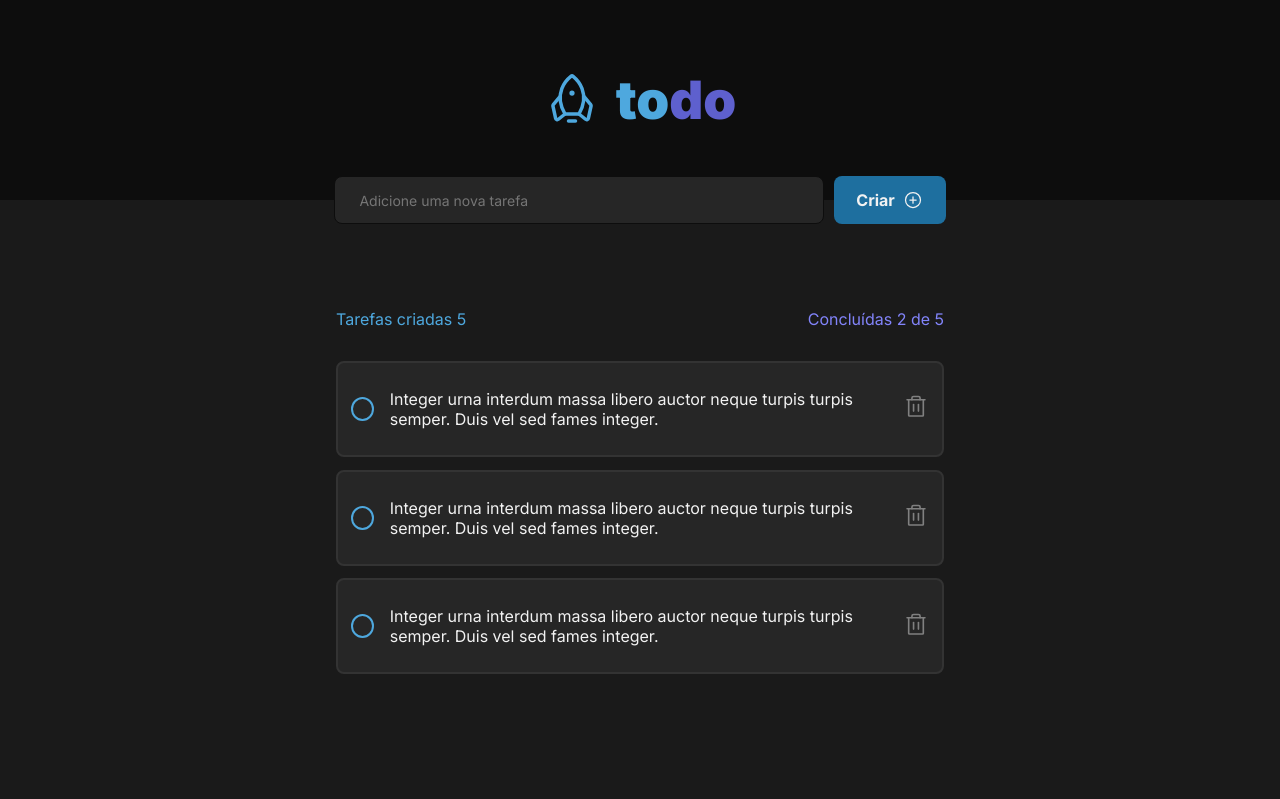
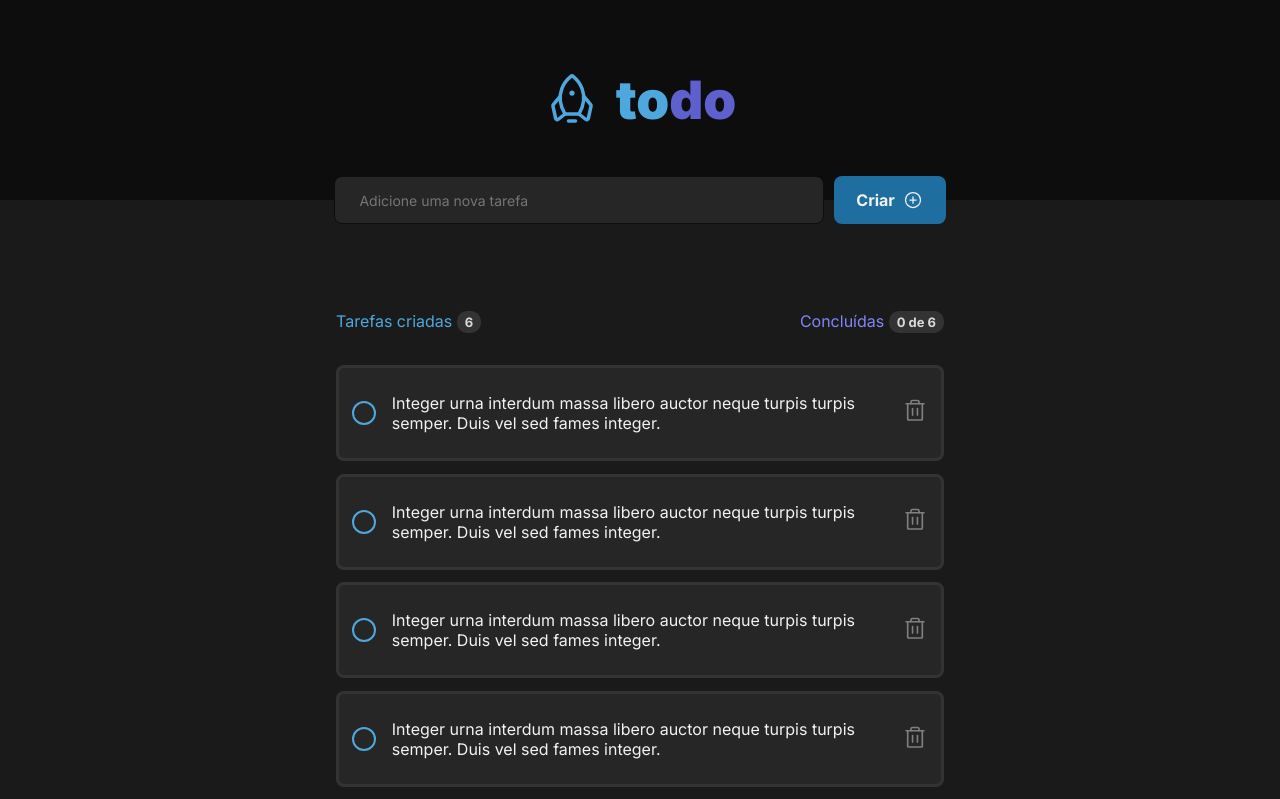
Before and after one commit to juninho-Oliveira/Desafio-01---Praticando-os-conceitos-do-ReactJS, a React (Vite) app in the folder desafio-01/: page / in a window 1280 px wide. Shown: the top 799 px of the page. Built offline with nearby package versions, Linux system fonts and the light colour scheme.

Commit message:
adicionando logica

```diff
--- a/desafio-01/index.html
+++ b/desafio-01/index.html
@@ -1,5 +1,5 @@
 <!doctype html>
-<html lang="en">
+<html lang="pt-br">
   <head>
     <meta charset="UTF-8" />
 
--- a/desafio-01/src/App.tsx
+++ b/desafio-01/src/App.tsx
@@ -1,6 +1,6 @@
 import { Header } from './components/Header'
 import { NewTask } from './components/NewTask'
-import { Task } from './components/Task'
+
 
 import styles from './App.module.css'
 import './global.css'
@@ -12,7 +12,6 @@ export function App() {
     <div className={styles.mainContent}>
       <Header />
       <NewTask />
-      <Task />
     </div>
   )
 }
--- a/desafio-01/src/components/NewTask.tsx
+++ b/desafio-01/src/components/NewTask.tsx
@@ -1,14 +1,40 @@
 import { PlusCircle } from "phosphor-react";
 import styles from './NewTask.module.css'
+import { useState } from "react";
+import { Task } from './Task'
+
+export function NewTask() {
+
+    const [valor, setValor] = useState<string>('')
+
+    function handleInputChange(event: React.ChangeEvent<HTMLInputElement>) {
+        setValor(event.target.value);
+    }
+
+    function handleNewTaskList() {
+        alert(`Valor do input: ${valor}`);
+        setValor('');
+    }
+
+    return (
+        <>
+        <div className={styles.contentNewTask}>
+
+            <input
+            type="text"
+            placeholder="Adicione uma nova tarefa"
+            value={valor}
+            onChange={handleInputChange} />
+
+            <button
+                type='submit'
+                onClick={handleNewTaskList}>
+                Criar <PlusCircle size={20} />
+            </button>
+        </div>
+        <Task />
+        </>
 
 
-export function NewTask() {
-    return (
-        <div className={styles.contentNewTask}>
-
-            <input placeholder="Adicione uma nova tarefa" />
-
-            <button>Criar <PlusCircle size={20} /></button>
-        </div>
     )
 }
--- a/desafio-01/src/components/Task.module.css
+++ b/desafio-01/src/components/Task.module.css
@@ -20,14 +20,24 @@
     display: flex;
     align-items: center;
     justify-content: space-between;
+    height: 1.5rem;
 }
 
 .mainContent .info p {
     color: var( --Blue);
 }
 
-.mainContent .info span {
-    color: var(--Purple);
+.mainContent .info p span {
+    color: var(--gray-200);
+    background-color: var(--gray-400);
+    border-radius: 10px;
+    padding: 3px 8px;
+    font-size: 13px;
+    font-weight: bold;
+}
+
+.mainContent .info .roxo {
+    color: var(--Purple)
 }
 
 .mainContent .listContent {
--- a/desafio-01/src/components/Task.tsx
+++ b/desafio-01/src/components/Task.tsx
@@ -1,22 +1,82 @@
+
+import { useState } from 'react';
 import styles from './Task.module.css'
 import { TaskList } from './TaskList'
 
 
+interface Task {
+    id: number;
+    task: string;
+}
+
+
 export function Task() {
+
+    const [quantidadeCheck, setQuantidadeCheck] = useState<number>(0);
+
+    const listaDeTarefas: Task[] = [
+        {
+            id: 1,
+            task: 'Integer urna interdum massa libero auctor neque turpis turpis semper. Duis vel sed fames integer.'
+        },
+        {
+            id: 2,
+            task: 'Integer urna interdum massa libero auctor neque turpis turpis semper. Duis vel sed fames integer.'
+        },
+        {
+            id: 3,
+            task: 'Integer urna interdum massa libero auctor neque turpis turpis semper. Duis vel sed fames integer.'
+        },
+        {
+            id: 4,
+            task: 'Integer urna interdum massa libero auctor neque turpis turpis semper. Duis vel sed fames integer.'
+        },
+        {
+            id: 5,
+            task: 'Finalizar desafio da Rocketseat.'
+        },
+        {
+            id: 6,
+            task: 'Finalizar desafio da Rocketseat.'
+        },
+
+
+
+    ]
+
+    const quantidadeDeTarefas = listaDeTarefas.length
+
+    const handleTaskCheckChange = (isChecked: boolean) => {
+        setQuantidadeCheck(prev => isChecked ? prev + 1 : prev - 1);
+
+    };
+
+    const remover = () => {
+        alert('I am the father! ')
+    }
+
+
     return (
         <main className={styles.mainContent}>
 
             <div className={styles.content}>
 
                 <section className={styles.info}>
-                    <p>Tarefas criadas 5</p>
-                    <span>Concluídas 2 de 5</span>
+                    <p>Tarefas criadas <span>{quantidadeDeTarefas}</span></p>
+                    <p className={styles.roxo}>Concluídas <span>{`${quantidadeCheck} de ${quantidadeDeTarefas}`}</span></p>
                 </section>
 
                 <section className={styles.listContent}>
-                    < TaskList />
-                    < TaskList />
-                    < TaskList />
+
+                    {listaDeTarefas.map(task => {
+                        return (
+                            <TaskList
+                                tarefa={task.task}
+                                key={task.id}
+                                onCheckChange={handleTaskCheckChange}
+                                remover={remover}/>
+                        )
+                    })}
                 </section>
 
             </div>
--- a/desafio-01/src/components/TaskList.tsx
+++ b/desafio-01/src/components/TaskList.tsx
@@ -1,22 +1,46 @@
 import { Trash } from "phosphor-react"
-
+import { useState } from "react";
 import styles from './TaskiList.module.css'
 
+interface TaskiListProps {
+    tarefa: string;
+    onCheckChange: (isChecked: boolean) => void;
+    remover: () => void
+}
 
-export function TaskList() {
 
+export function TaskList({ tarefa, onCheckChange, remover }: TaskiListProps) {
+
+    const [isChecked, setIsChecked] = useState<boolean>(false);
+
+    function handleCheckboxChange() {
+        const newCheckedState = !isChecked;
+        setIsChecked(newCheckedState);
+        onCheckChange(newCheckedState);
+    }
+
+    function removerTarefa() {
+        //alert('ola')
+        remover()
+    }
 
     return (
         <section className={styles.list}>
 
-            <input type="checkbox" />
+            <div>
+                <input
+                    type="checkbox"
+                    title="input"
+                    onChange={handleCheckboxChange} />
+            </div>
 
-                <p>Integer urna interdum massa libero auctor neque turpis
-                    turpis semper. Duis vel sed fames integer.</p>
+            <p className={isChecked ? styles.checked : ''}>{tarefa}</p>
 
-        <button>
-            <Trash size={26} />
-        </button>
-    </section>
+            <div>
+                <button title="botao" onClick={removerTarefa}>
+                    <Trash size={26} />
+                </button>
+            </div>
+        </section>
     )
 }
--- a/desafio-01/src/components/TaskiList.module.css
+++ b/desafio-01/src/components/TaskiList.module.css
@@ -1,19 +1,26 @@
  .list {
+    width: 100%;
     display: flex;
     align-items: center;
-    justify-content: center;
+    justify-content: space-between;
     gap: 1rem;
     padding: 0.8rem;
-    border: 2px solid var(--gray-400);
+    border: 3px solid var(--gray-400);
     border-radius: 8px;
     height: 6rem;
     background-color: var(--gray-500);
     color: var(--gray-100);
 }
 
+.list div {
+    align-items: center;
+    justify-content: center;
+    display: flex;
+}
+
 .list input[type="checkbox"] {
     appearance: none;
-    width: 2rem;
+    width: 1.5rem;
     height: 1.5rem;
     border: 2px solid var(--Blue);
     border-radius: 50%;
@@ -28,8 +35,8 @@ input[type="checkbox"]:checked::after {
     content: '✓';
     color: white;
     display: flex;
-    align-items: center;
     justify-content: center;
+    text-align: center;
 }
 
  .list button {
@@ -43,3 +50,9 @@ input[type="checkbox"]:checked::after {
     transition: 0.5s;
     color: var(--Blue);
 }
+
+
+.checked {
+    text-decoration: line-through;
+    color: var(--gray-300);
+  }
```
